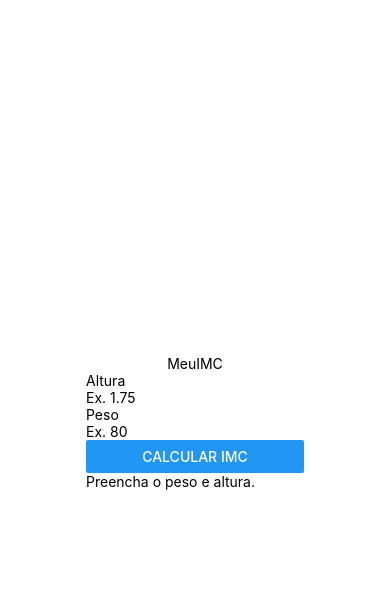
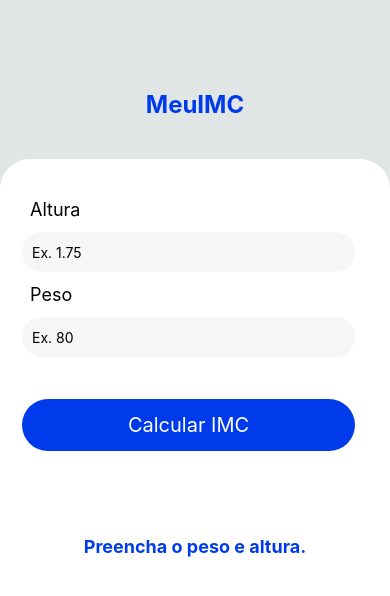
Before and after one commit to diasrafael1/meuIMC-app, a React Native app: screen / in a window 390 px wide. Shown: the top 596 px of the page. Built offline with nearby package versions, Linux system fonts and the light colour scheme.

Commit message:
feat: colocando estilização no projeto

```diff
--- a/App.tsx
+++ b/App.tsx
@@ -14,8 +14,7 @@
 const styles = StyleSheet.create({
   container: {
     flex: 1,
-    backgroundColor: "#fff",
-    alignItems: "center",
-    justifyContent: "center",
+    backgroundColor: "#e0e5e5",
+    paddingTop: 80,
   },
 });
--- a/src/components/Form/ResultIMC/index.tsx
+++ b/src/components/Form/ResultIMC/index.tsx
@@ -1,4 +1,5 @@
 import { View, Text } from "react-native";
+import styles from "./styles";
 
 interface Props {
   imc: string;
@@ -7,9 +8,9 @@
 
 export default function ResultIMC({ imc, messageResult }: Props) {
   return (
-    <View>
-      <Text>{messageResult}</Text>
-      <Text>{imc}</Text>
+    <View style={styles.resultContainer}>
+      <Text style={styles.information}>{messageResult}</Text>
+      <Text style={styles.imc}>{imc}</Text>
     </View>
   );
 }
--- /dev/null
+++ b/src/components/Form/ResultIMC/styles.ts
@@ -0,0 +1,24 @@
+import { StyleSheet } from "react-native";
+
+const styles = StyleSheet.create({
+  resultContainer: {
+    flex: 1,
+    marginTop: 15,
+    paddingTop: 60,
+    borderRadius: 50,
+    alignItems: "center",
+    width: "100%",
+  },
+  information: {
+    fontSize: 18,
+    color: "#003beb",
+    fontWeight: "bold",
+  },
+  imc: {
+    fontSize: 48,
+    color: "#003beb",
+    fontWeight: "bold",
+  },
+});
+
+export default styles;
--- a/src/components/Form/index.tsx
+++ b/src/components/Form/index.tsx
@@ -1,6 +1,7 @@
 import { useState } from "react";
-import { Text, TextInput, View, Button } from "react-native";
+import { Text, TextInput, View, TouchableOpacity } from "react-native";
 import ResultIMC from "./ResultIMC";
+import styles from "./styles";
 
 export default function Form() {
   const [height, setHeight] = useState("");
@@ -10,9 +11,8 @@
   const [imc, setImc] = useState("");
 
   function imcCalculator() {
-    return setImc(
-      (Number(weight) / (Number(height) * Number(height))).toFixed(2)
-    );
+    const formatHeight = Number(height.replace(",", "."));
+    return setImc((Number(weight) / (formatHeight * formatHeight)).toFixed(2));
   }
 
   function validationImc() {
@@ -30,23 +30,32 @@
   }
 
   return (
-    <View>
-      <View>
-        <Text>Altura</Text>
+    <View style={styles.formContext}>
+      <View style={styles.form}>
+        <Text style={styles.formLabel}>Altura</Text>
         <TextInput
+          style={styles.formInput}
           placeholder="Ex. 1.75"
           keyboardType="numeric"
           onChangeText={(value) => setHeight(value)}
           value={height.toString()}
         />
-        <Text>Peso</Text>
+        <Text style={styles.formLabel}>Peso</Text>
         <TextInput
+          style={styles.formInput}
           placeholder="Ex. 80"
           keyboardType="numeric"
           onChangeText={(value) => setWeight(value)}
           value={weight.toString()}
         />
-        <Button title={textButton} onPress={validationImc} />
+        <TouchableOpacity
+          style={styles.button}
+          onPress={() => {
+            validationImc();
+          }}
+        >
+          <Text style={styles.textButton}>{textButton}</Text>
+        </TouchableOpacity>
       </View>
       <ResultIMC imc={imc} messageResult={message} />
     </View>
--- /dev/null
+++ b/src/components/Form/styles.ts
@@ -0,0 +1,50 @@
+import { StyleSheet } from "react-native";
+
+const styles = StyleSheet.create({
+  formContext: {
+    width: "100%",
+    height: "100%",
+    bottom: 0,
+    backgroundColor: "#ffff",
+    alignItems: "center",
+    borderTopLeftRadius: 30,
+    borderTopRightRadius: 30,
+    marginTop: 30,
+  },
+  form: {
+    width: "100%",
+    height: "auto",
+    marginTop: 30,
+    padding: 10,
+  },
+  formLabel: {
+    color: "#000",
+    fontSize: 18,
+    paddingLeft: 20,
+  },
+  formInput: {
+    width: "90%",
+    borderRadius: 50,
+    backgroundColor: "#f6f6f6",
+    height: 40,
+    margin: 12,
+    paddingLeft: 10,
+  },
+  button: {
+    backgroundColor: "#003beb",
+    borderRadius: 50,
+    alignItems: "center",
+    justifyContent: "center",
+    width: "90%",
+    paddingTop: 14,
+    paddingBottom: 14,
+    marginLeft: 12,
+    marginTop: 30,
+  },
+  textButton: {
+    fontSize: 20,
+    color: "#fff",
+  },
+});
+
+export default styles;
--- a/src/components/Title/index.tsx
+++ b/src/components/Title/index.tsx
@@ -1,9 +1,10 @@
 import { View, Text } from "react-native";
+import styles from "./styles";
 
 export default function Title() {
   return (
-    <View>
-      <Text>MeuIMC</Text>
+    <View style={styles.boxTitle}>
+      <Text style={styles.textTitle}>MeuIMC</Text>
     </View>
   );
 }
--- /dev/null
+++ b/src/components/Title/styles.ts
@@ -0,0 +1,16 @@
+import { StyleSheet } from "react-native";
+
+const styles = StyleSheet.create({
+  boxTitle: {
+    alignItems: "center",
+    justifyContent: "center",
+    padding: 10,
+  },
+  textTitle: {
+    color: "#003beb",
+    fontSize: 24,
+    fontWeight: "bold",
+  },
+});
+
+export default styles;
```
Also changed, not shown: src/components/Main/index.tsx (deleted, +0 -10 lines).
